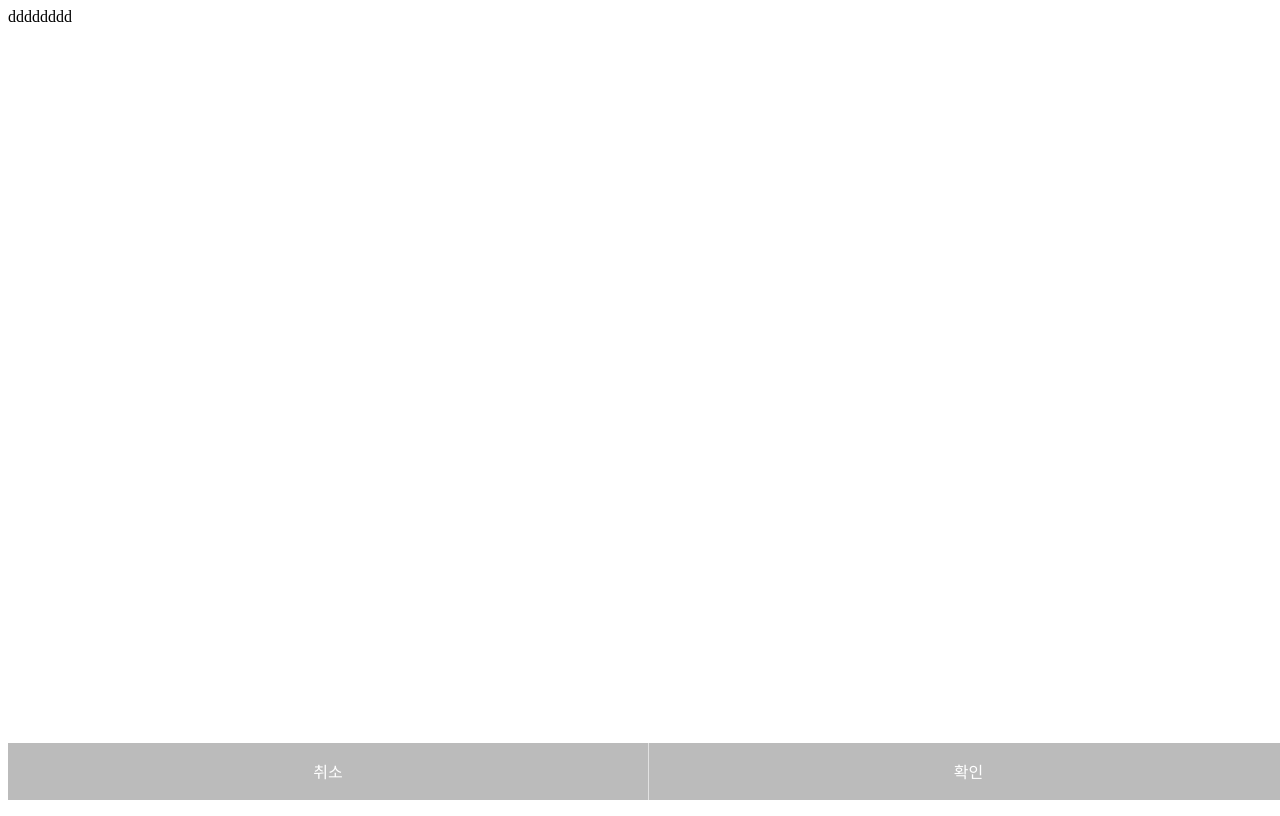
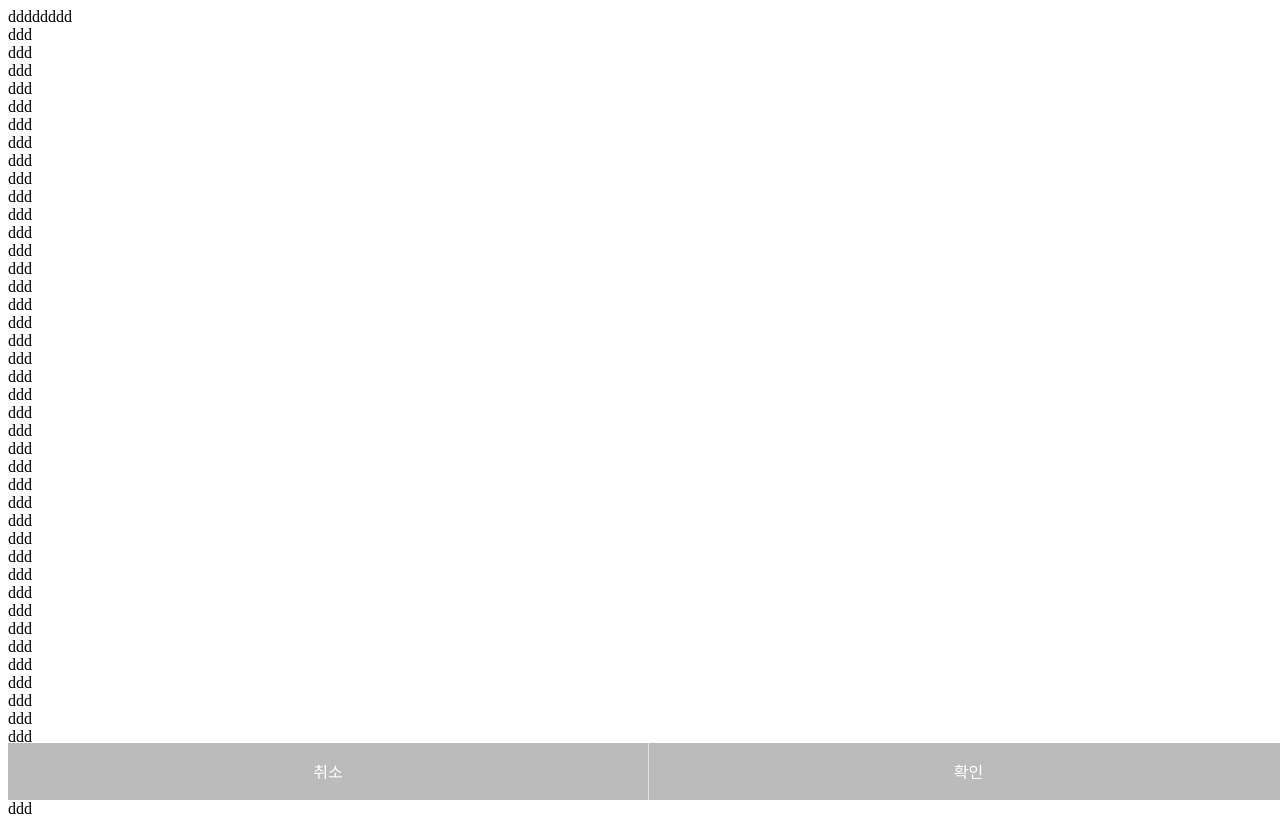
Before and after one commit to eunjye/jihyeex, a website: page index.html in a window 1280 px wide. Shown: the top 816 px of the page. Drawn offline with Linux system fonts and the light colour scheme.

Commit message:
Update index.html

```diff
--- a/index.html
+++ b/index.html
@@ -16,7 +16,7 @@
         <script src="http://code.jquery.com/jquery-2.1.1.min.js"></script>
         <script src="https://cdnjs.cloudflare.com/ajax/libs/paper.js/0.11.5/paper-full.min.js"></script>
         <script src="js/canvas.js"></script> -->
-        dddddddd
+        dddddddd<br>ddd<br>ddd<br>ddd<br>ddd<br>ddd<br>ddd<br>ddd<br>ddd<br>ddd<br>ddd<br>ddd<br>ddd<br>ddd<br>ddd<br>ddd<br>ddd<br>ddd<br>ddd<br>ddd<br>ddd<br>ddd<br>ddd<br>ddd<br>ddd<br>ddd<br>ddd<br>ddd<br>ddd<br>ddd<br>ddd<br>ddd<br>ddd<br>ddd<br>ddd<br>ddd<br>ddd<br>ddd<br>ddd<br>ddd<br>ddd<br>ddd<br>ddd<br>ddd<br>ddd<br>ddd<br>ddd<br>ddd<br>ddd<br>ddd<br>ddd<br>ddd<br>ddd<br>ddd<br>ddd<br>ddd<br>ddd<br>ddd<br>ddd<br>ddd<br>
         <div class="fixed">
           <button class="btn01">취소</button>
           <button class="btn02">확인</button>
```
